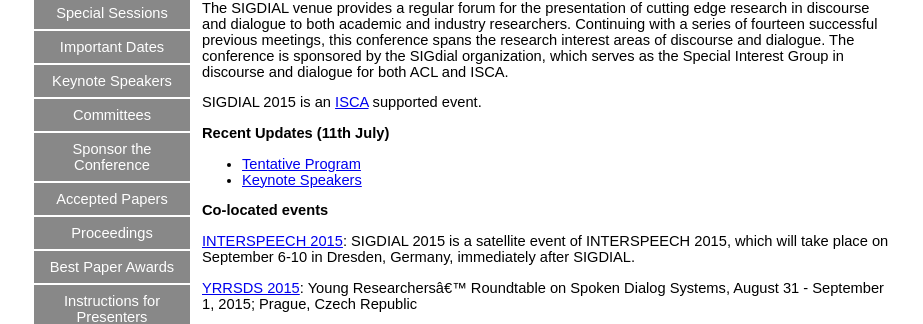
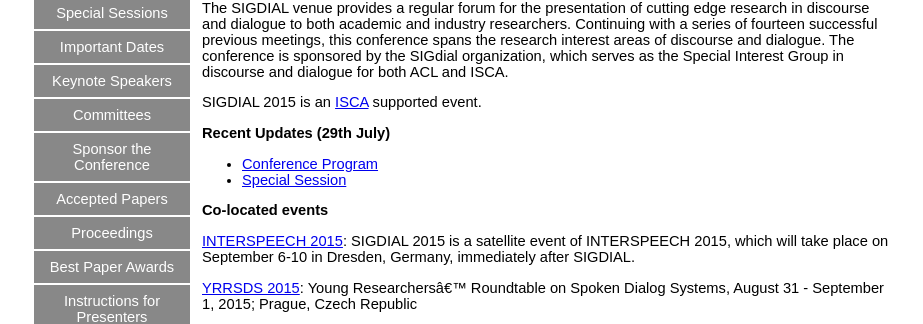
Before and after one commit to sigdial/sigdial2015, a Jekyll site: the page built from index.md, in a window 1280 px wide. Shown: the part 285-609 px from the top of the page, without its empty margins (178-1101 px from the left). Built offline with Jekyll 4.4.1, drawn with Linux system fonts in a browser that asks for light colours.

Commit message:
Conference Program

```diff
--- a/index.md
+++ b/index.md
@@ -17,10 +17,10 @@
 
 SIGDIAL 2015 is an [ISCA](http://www.isca-speech.org/) supported event.
 
-### Recent Updates (11th July)
+### Recent Updates (29th July)
 
- * [Tentative Program](http://www.sigdial.org/workshops/conference16/schedule.html)
- * [Keynote Speakers](http://www.sigdial.org/workshops/conference16/speakers.html)
+ * [Conference Program](http://www.sigdial.org/workshops/conference16/schedule.html)
+ * [Special Session](http://www.sigdial.org/workshops/conference16/sessions.html)
 
 ### Co-located events
 
```
Also changed, not shown: accepted-papers.md (+1 -1 lines), schedule.md (+4 -5 lines), sessions.md (+2 -2 lines).
